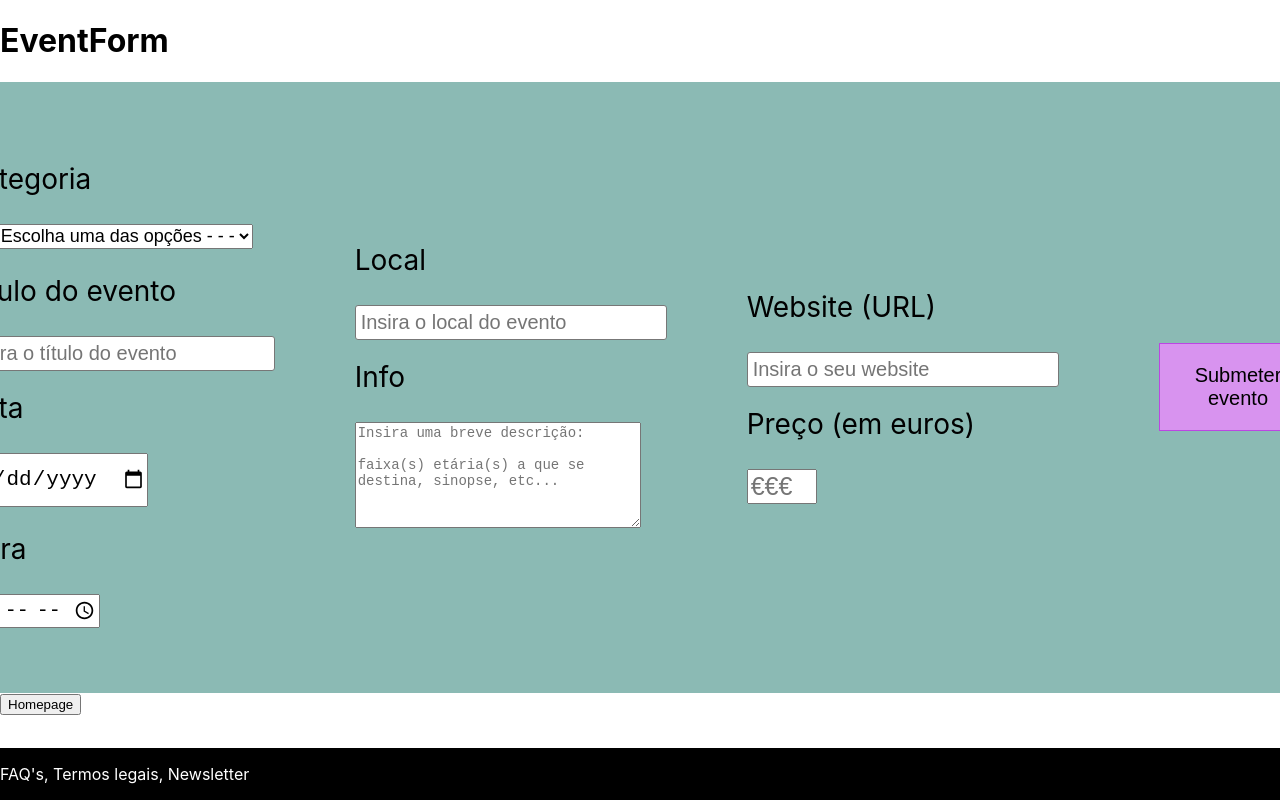
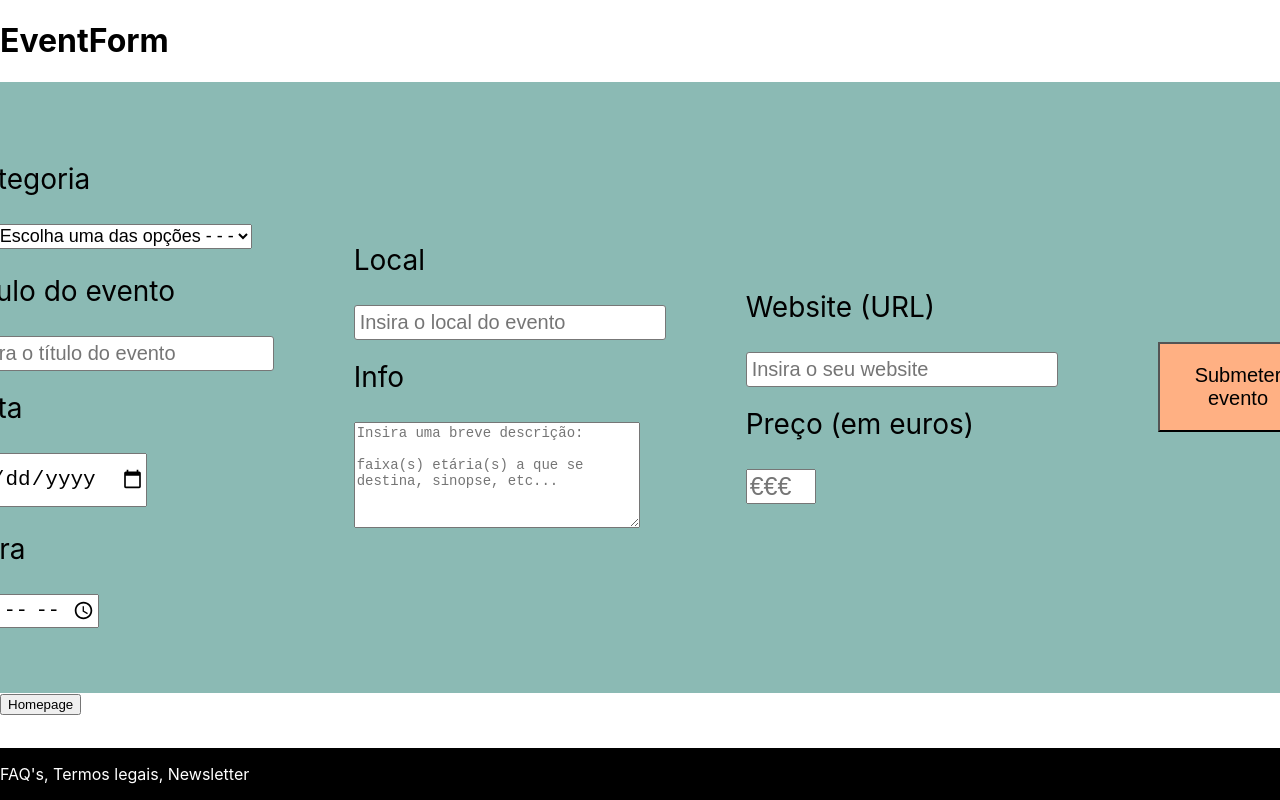
Before and after one commit to rcachucho/hack002-cintraAcontece, a React (Create React App) app in the folder frontend/: page /eventform in a window 1280 px wide. Shown: the top 800 px of the page. Built offline with nearby package versions, Linux system fonts and the light colour scheme.

Commit message:
Css updates event form
after midnight

```diff
--- a/frontend/src/pages/EventForm.jsx
+++ b/frontend/src/pages/EventForm.jsx
@@ -1,5 +1,5 @@
 import React from 'react'
-import { Field, Formik } from 'formik'
+import { Formik } from 'formik'
 import "../styles/EventForm.css"
 
 function EventForm() {
--- a/frontend/src/styles/EventForm.css
+++ b/frontend/src/styles/EventForm.css
@@ -79,9 +79,9 @@
 
   .submitevent{
     padding: 20px 35px;
-    background-color: #D893EF;
+    background-color: #FFB083;
     color: #000;
-    border: 1px solid #bb46e2;
+    border-color: 1px solid #f57327;
     transition: ease-in-out background-color 250ms, ease-in-out color 250ms;
     font-size: 20px;
     margin-left: 20px;
@@ -90,12 +90,14 @@
 
   .submitevent:hover {
     cursor: pointer;
-    background-color: #FFB083;
-    border-color: #f57327;
+    background-color: #D893EF;
+    border:2px solid #bb46e2;
     color: #000;
   }
 
   .submitevent:disabled{
     opacity: 0.5;
     transform: scale(0.8);
+    background-color: #D893EF;
+    border:2px solid #bb46e2;
   }
```
